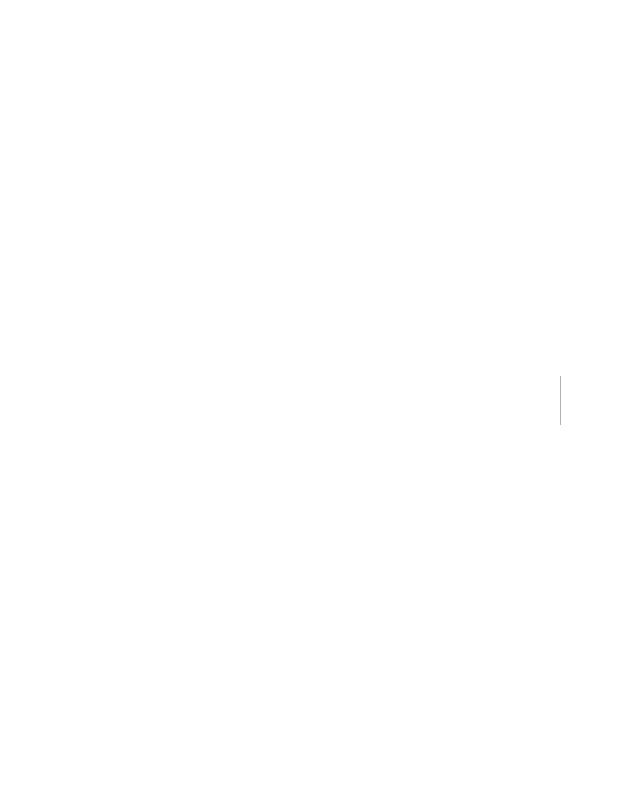
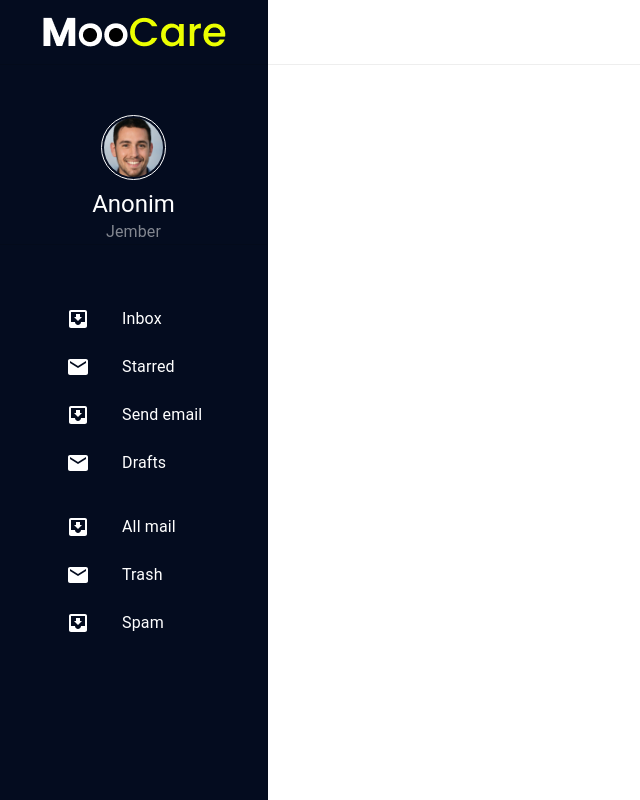
Before and after one commit to SyaugiSA/web-cow-care, a Next.js app: page /dashboard in a window 1280 px wide. Before the commit this address had no page. Shown: the whole page, without its empty margins (0-640 px from the left). Built offline with nearby package versions, Linux system fonts and the light colour scheme.

Commit message:
index dashboard

```diff
--- /dev/null
+++ b/pages/dashboard/index.js
@@ -0,0 +1,98 @@
+import * as React from 'react';
+import Box from '@mui/material/Box';
+import Drawer from '@mui/material/Drawer';
+import CssBaseline from '@mui/material/CssBaseline';
+import AppBar from '@mui/material/AppBar';
+import Toolbar from '@mui/material/Toolbar';
+import List from '@mui/material/List';
+import Typography from '@mui/material/Typography';
+import Divider from '@mui/material/Divider';
+import ListItem from '@mui/material/ListItem';
+import ListItemButton from '@mui/material/ListItemButton';
+import ListItemIcon from '@mui/material/ListItemIcon';
+import ListItemText from '@mui/material/ListItemText';
+import InboxIcon from '@mui/icons-material/MoveToInbox';
+import MailIcon from '@mui/icons-material/Mail';
+
+const drawerWidth = 268;
+
+export default function PermanentDrawerLeft() {
+  return (
+    <Box sx={{ display: 'flex' }}>
+      <CssBaseline />
+      <AppBar position="fixed" sx={{ width: `calc(100% - ${drawerWidth}px)`, ml: `${drawerWidth}px`, backgroundColor: '#FFFFFF', boxShadow: 'none', borderBottom: '1px solid #EEEEEE' }}>
+        <Toolbar>
+          <Typography variant="h6" noWrap component="div">
+            Permanent drawer
+          </Typography>
+        </Toolbar>
+      </AppBar>
+      <Drawer
+        sx={{
+          width: drawerWidth,
+          flexShrink: 0,
+          '& .MuiDrawer-paper': {
+            width: drawerWidth,
+            boxSizing: 'border-box',
+            color: '#040C1F',
+            background: '#040C1F',
+          },
+        }}
+        variant="permanent"
+        anchor="left"
+      >
+        <Toolbar sx={{ display: 'flex', justifyContent: 'center' }}>
+          <img src="moocare.png" />
+        </Toolbar>
+        <Divider />
+        <Toolbar sx={{ display: 'flex', justifyContent: 'center', paddingTop: '50px' }}>
+          <div style={{ display: 'flex', flexDirection: 'column', alignItems: 'center' }}>
+            <img src="foto.png" style={{ height: '65px', width: '65px', borderRadius: '65px', border: 'solid 1px #FFFFFF', padding: '2px' }} />
+            <Typography variant="h5" noWrap component="div" sx={{ marginTop: '8px' }}>
+              Anonim
+            </Typography>
+            <Typography noWrap component="span" sx={{ color: 'rgba(255, 255, 255, 0.5)' }}>
+              Jember
+            </Typography>
+          </div>
+        </Toolbar>
+        <Divider />
+        <List sx={{ paddingLeft: '50px', paddingTop: '50px' }}>
+          {['Inbox', 'Starred', 'Send email', 'Drafts'].map((text, index) => (
+            <ListItem key={text} disablePadding>
+              <ListItemButton>
+                <ListItemIcon>{index % 2 === 0 ? <InboxIcon /> : <MailIcon />}</ListItemIcon>
+                <ListItemText primary={text} />
+              </ListItemButton>
+            </ListItem>
+          ))}
+        </List>
+        <List sx={{ paddingLeft: '50px' }}>
+          {['All mail', 'Trash', 'Spam'].map((text, index) => (
+            <ListItem key={text} disablePadding>
+              <ListItemButton>
+                <ListItemIcon>{index % 2 === 0 ? <InboxIcon /> : <MailIcon />}</ListItemIcon>
+                <ListItemText primary={text} />
+              </ListItemButton>
+            </ListItem>
+          ))}
+        </List>
+      </Drawer>
+      <Box component="main" sx={{ flexGrow: 1, background: '#FFFFFF', p: 3, height: '100vh' }}>
+        <Toolbar />
+        <Typography paragraph>
+          Lorem ipsum dolor sit amet, consectetur adipiscing elit, sed do eiusmod tempor incididunt ut labore et dolore magna aliqua. Rhoncus dolor purus non enim praesent elementum facilisis leo vel. Risus at ultrices mi tempus imperdiet.
+          Semper risus in hendrerit gravida rutrum quisque non tellus. Convallis convallis tellus id interdum velit laoreet id donec ultrices. Odio morbi quis commodo odio aenean sed adipiscing. Amet nisl suscipit adipiscing bibendum est
+          ultricies integer quis. Cursus euismod quis viverra nibh cras. Metus vulputate eu scelerisque felis imperdiet proin fermentum leo. Mauris commodo quis imperdiet massa tincidunt. Cras tincidunt lobortis feugiat vivamus at augue. At
+          augue eget arcu dictum varius duis at consectetur lorem. Velit sed ullamcorper morbi tincidunt. Lorem donec massa sapien faucibus et molestie ac.
+        </Typography>
+        <Typography paragraph>
+          Consequat mauris nunc congue nisi vitae suscipit. Fringilla est ullamcorper eget nulla facilisi etiam dignissim diam. Pulvinar elementum integer enim neque volutpat ac tincidunt. Ornare suspendisse sed nisi lacus sed viverra
+          tellus. Purus sit amet volutpat consequat mauris. Elementum eu facilisis sed odio morbi. Euismod lacinia at quis risus sed vulputate odio. Morbi tincidunt ornare massa eget egestas purus viverra accumsan in. In hendrerit gravida
+          rutrum quisque non tellus orci ac. Pellentesque nec nam aliquam sem et tortor. Habitant morbi tristique senectus et. Adipiscing elit duis tristique sollicitudin nibh sit. Ornare aenean euismod elementum nisi quis eleifend. Commodo
+          viverra maecenas accumsan lacus vel facilisis. Nulla posuere sollicitudin aliquam ultrices sagittis orci a.
+        </Typography>
+      </Box>
+    </Box>
+  );
+}
```
Also changed, not shown: public/foto.png (added), public/moocare.png (added).
